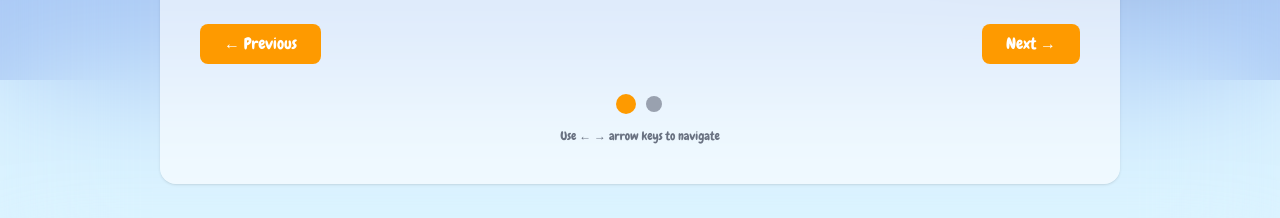
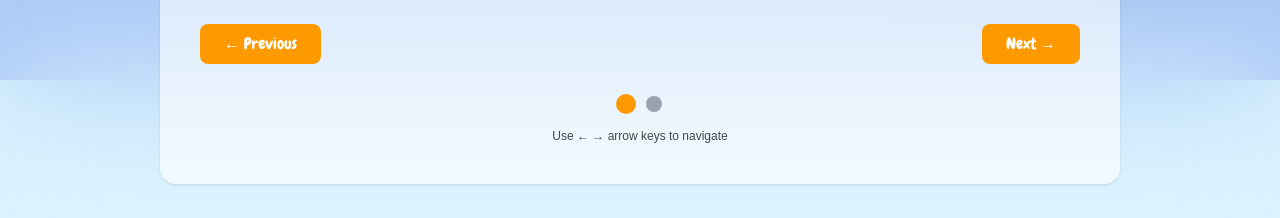
Before and after one commit to urvashidab/Frontend_Port, a React (Vite) app: page / in a window 1280 px wide. Shown: the part 2480-2698 px from the top of the page. Built offline with nearby package versions, Linux system fonts and the light colour scheme.

Commit message:
arrow keys font change

```diff
--- a/src/components/Project.jsx
+++ b/src/components/Project.jsx
@@ -200,7 +200,7 @@ export default function Projects() {
         )}
 
         {/* Keyboard hint */}
-        <div className="text-center mt-4 text-xs text-gray-500 dark:text-gray-400">
+        <div className="text-center mt-4 text-xs contactformFont">
           Use ← → arrow keys to navigate
         </div>
       </div>
```
